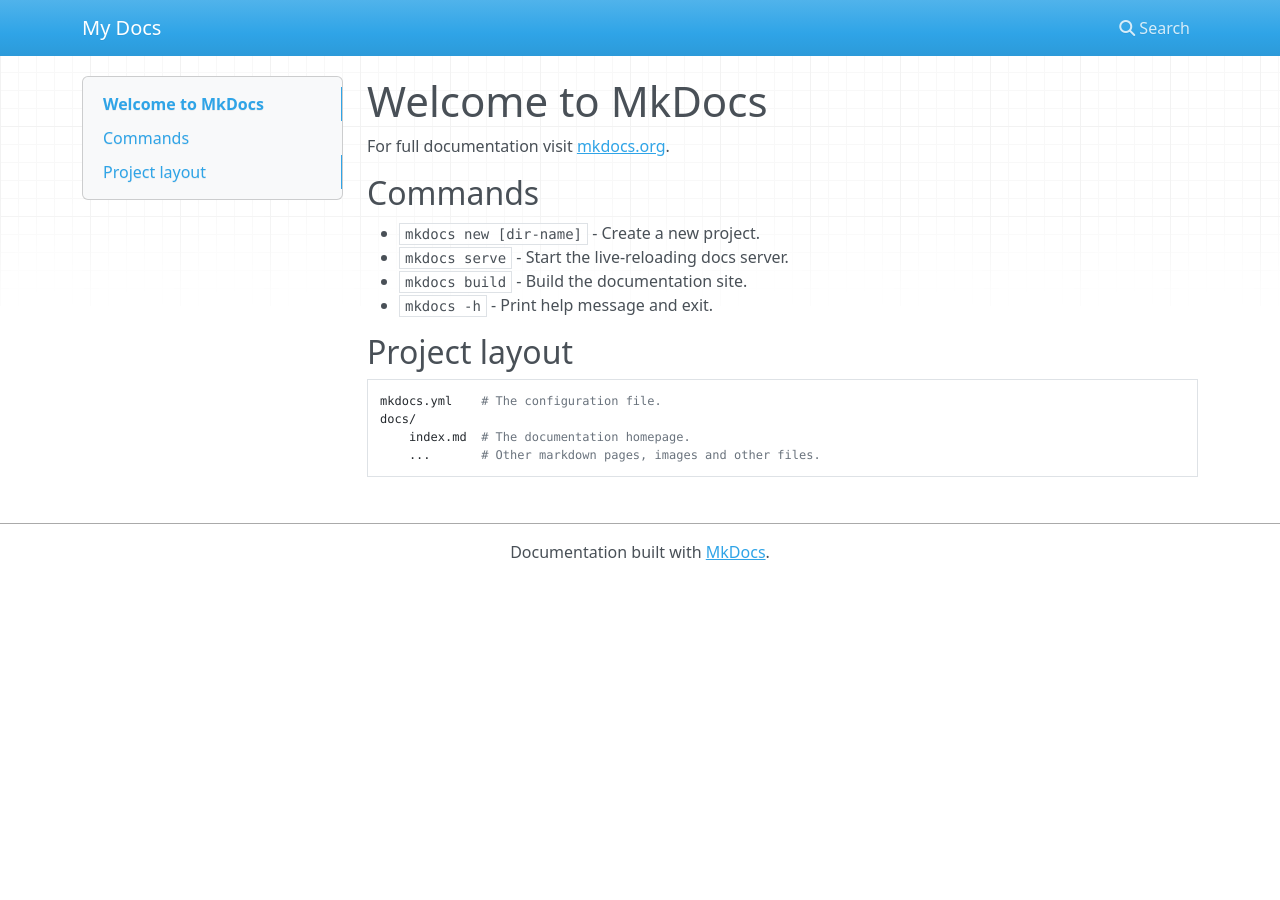
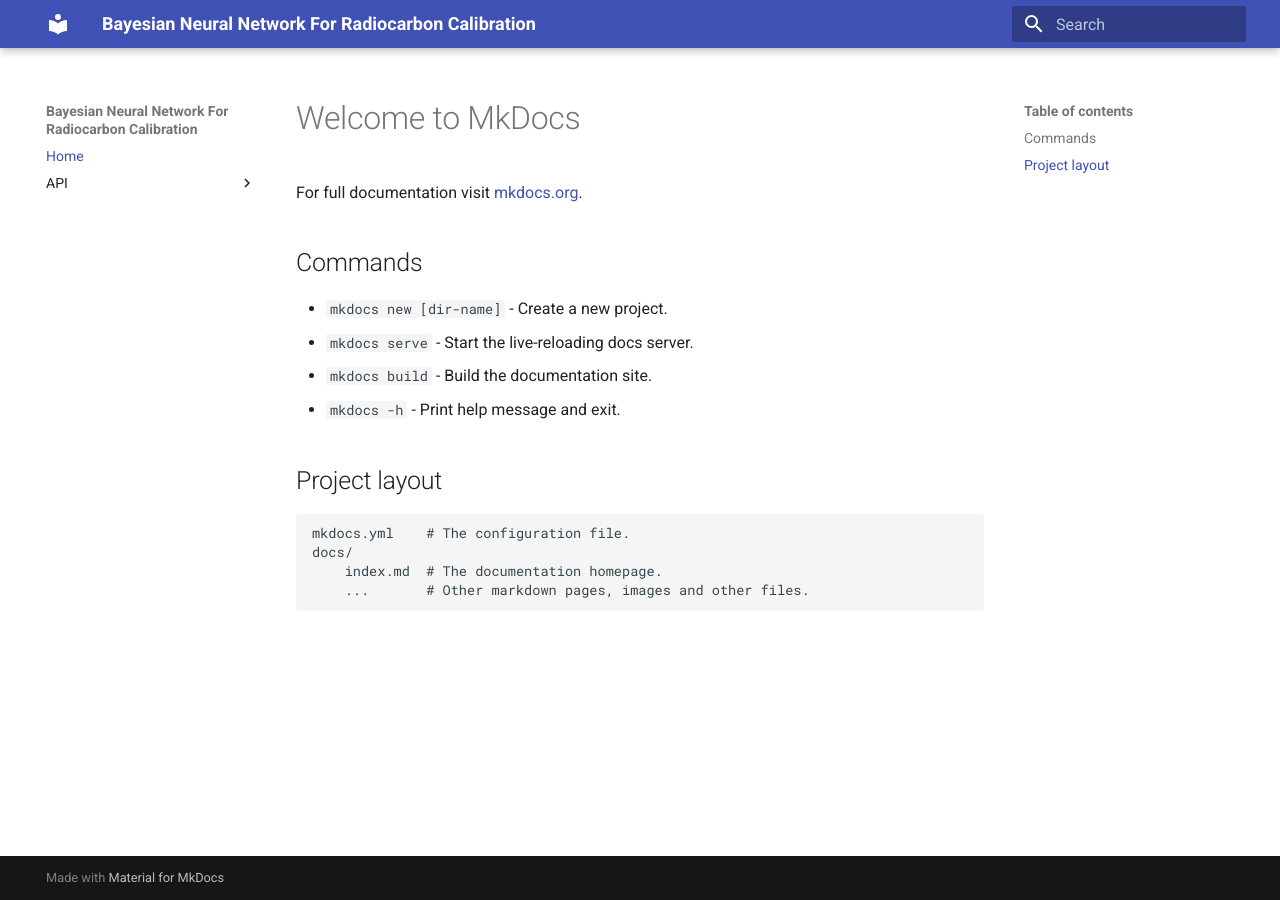
Before and after one commit to dest-ash/bnn_for_14C_calibration, an MkDocs documentation site: the page built from docs/index.md, in a window 1280 px wide. Built offline with MkDocs 1.6.1 and Material for MkDocs 9.7.7, drawn with Linux system fonts in a browser that asks for light colours; nearby versions of some CDN libraries.

Commit message:
édition initiale de mkdocs.yml

```diff
--- a/mkdocs.yml
+++ b/mkdocs.yml
@@ -1 +1,20 @@
-site_name: My Docs
+site_name: Bayesian Neural Network For Radiocarbon Calibration
+site_description: "Documentation for the `bnn_for_14C_calibration` Python library"
+site_author: "Destin ASHUZA CIRUMANGA"
+site_url: https://dest-ash.github.io/bnn_for_14C_calibration/
+
+theme:
+  name: material
+
+plugins:
+  - search
+  - mkdocstrings:
+      handlers:
+        python:
+          setup_commands:
+            - "import sys; sys.path.insert(0, 'src')"
+
+nav:
+  - Home: index.md
+  - API:
+      - bnn_for_14C_calibration: reference/bnn_for_14C_calibration.md
```
